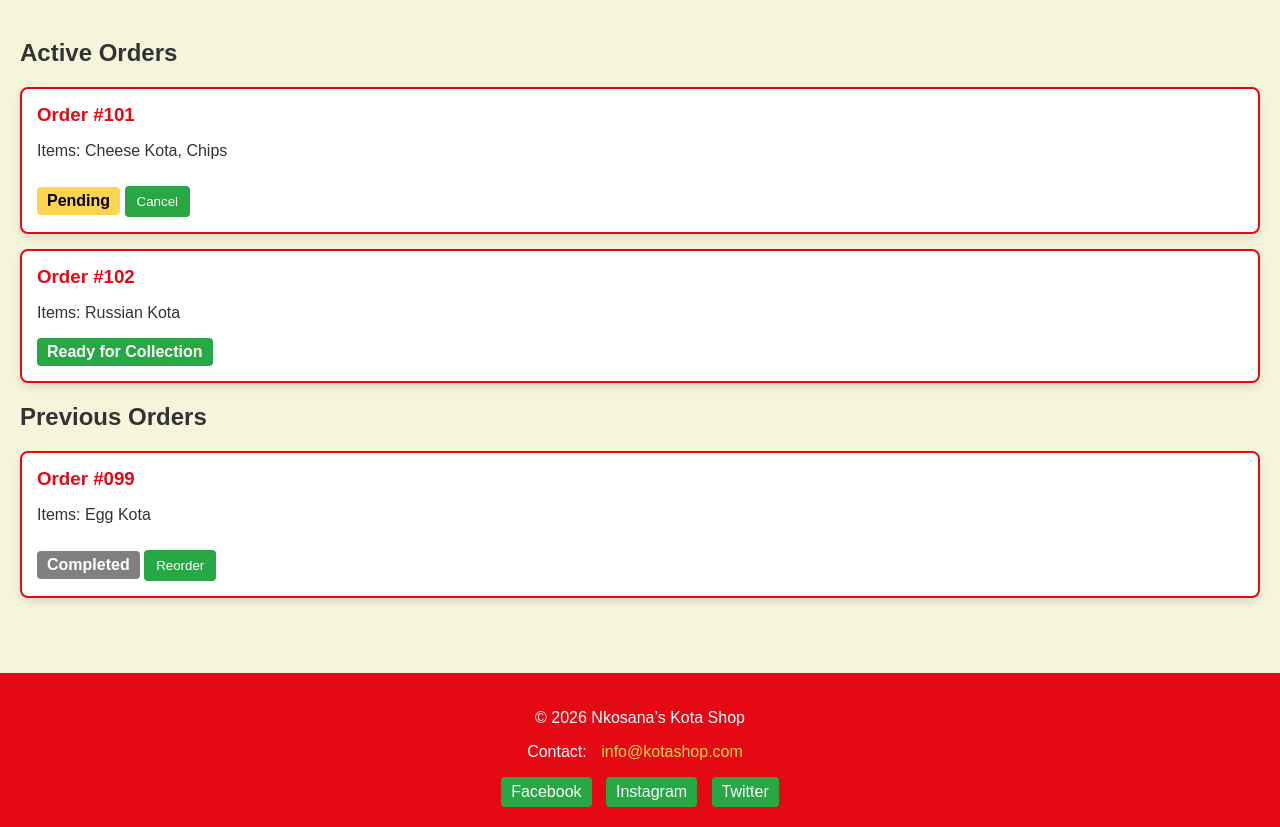
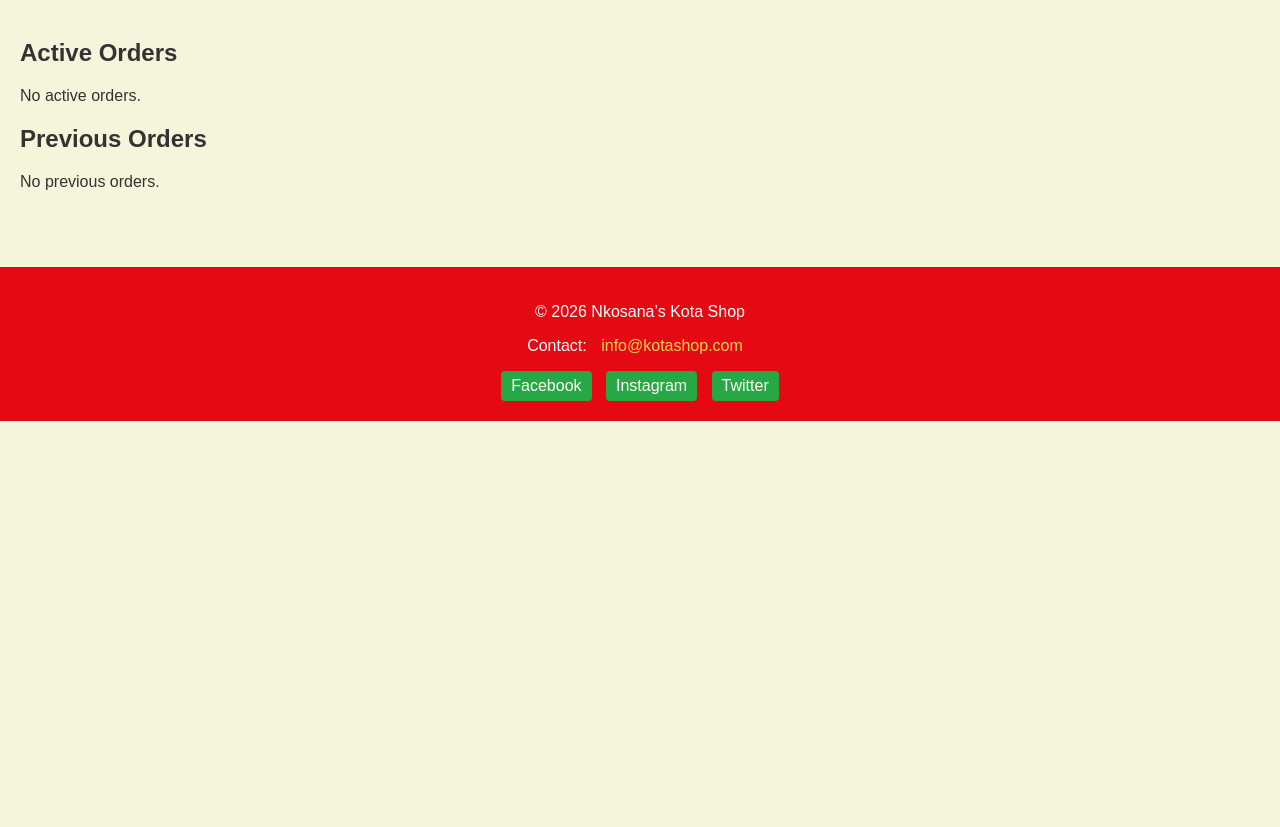
Before and after one commit to Okuhle1212/Ekasi-Online-Shopping, a Flask app: page /orders in a window 1280 px wide. Shown: the part 144-971 px from the top of the page. After the commit the page ends 565 px from the top, so only its background shows below. Run offline with Flask 3, Linux system fonts and the light colour scheme; a user stored in the database is signed in; data comes from the database, SQL or seed files in the repository.

Commit message:
Fix core order flows for customers and shop owner.
Wire Orders.html to Flask with live data, fix cart remove to cancel orders, and add OwnerDashboard so admin login works.

Co-authored-by: Cursor <cursoragent@cursor.com>

```diff
--- a/app.py
+++ b/app.py
@@ -160,12 +160,17 @@ def cancel_order(order_id):
     )
     conn.commit()
     flash("Order cancelled.", "success")
-    return redirect(url_for("orders"))
+    return redirect(request.referrer or url_for("orders"))
 
 @app.route("/owner_dashboard")
 def owner_dashboard():
     conn = get_db()
-    orders = conn.execute("SELECT * FROM orders").fetchall()
+    orders = conn.execute("""
+        SELECT orders.*, users.name, users.email
+        FROM orders
+        JOIN users ON orders.user_id = users.id
+        ORDER BY orders.id DESC
+    """).fetchall()
     return render_template("OwnerDashboard.html", orders=orders)
 
 @app.route("/mark_ready/<int:order_id>", methods=["POST"])
--- a/templates/Cart.html
+++ b/templates/Cart.html
@@ -22,7 +22,6 @@
         <a href="{{ url_for('logout') }}" class="auth">Logout</a>
       {% else %}
         <a href="{{ url_for('login') }}" class="auth">Login</a>
-        <a href="{{ url_for('register') }}" class="auth signup">Register</a>
       {% endif %}
     </li>
   </ul>
@@ -38,7 +37,7 @@
         <div class="cart-item">
           <h3>{{ order['items'] }}</h3>
           <p>Status: {{ order['status'] }}</p>
-          <form action="{{ url_for('mark_ready', order_id=order['id']) }}" method="POST">
+          <form action="{{ url_for('cancel_order', order_id=order['id']) }}" method="POST">
             <button type="submit" class="remove-btn">Remove</button>
           </form>
         </div>
--- a/templates/Orders.html
+++ b/templates/Orders.html
@@ -3,7 +3,7 @@
 <head>
   <meta charset="UTF-8">
   <title>Orders - Ekasi Online Shopping</title>
-  <link rel="stylesheet" href="Orders.css">
+  <link rel="stylesheet" href="{{ url_for('static', filename='Orders.css') }}">
 </head>
 <body>
 
@@ -11,14 +11,17 @@
     <h1>My Orders</h1>
     <nav>
       <ul>
-        <li><a href="Home.html">Home</a></li>
-        <li><a href="Kota.html">Kota</a></li>
-        <li><a href="Chips.html">Chips</a></li>
-        <li><a href="Orders.html">Orders</a></li>
-        <li><a href="Cart.html">Cart</a></li>
+        <li><a href="{{ url_for('home') }}">Home</a></li>
+        <li><a href="{{ url_for('kota') }}">Kota</a></li>
+        <li><a href="{{ url_for('chips') }}">Chips</a></li>
+        <li><a href="{{ url_for('orders') }}">Orders</a></li>
+        <li><a href="{{ url_for('cart') }}">Cart</a></li>
         <li class="auth-group">
-          <a href="Login.html" class="auth">Login</a>
-          <a href="Register.html" class="auth signup">Register</a>
+          {% if session.get("user_id") %}
+            <a href="{{ url_for('logout') }}" class="auth">Logout</a>
+          {% else %}
+            <a href="{{ url_for('login') }}" class="auth">Login</a>
+          {% endif %}
         </li>
       </ul>
     </nav>
@@ -26,26 +29,45 @@
 
   <section class="orders">
     <h2>Active Orders</h2>
-    <div class="order-card pending">
-      <h3>Order #101</h3>
-      <p>Items: Cheese Kota, Chips</p>
-      <span class="status">Pending</span>
-      <button class="cancel-btn">Cancel</button>
-    </div>
 
-    <div class="order-card ready">
-      <h3>Order #102</h3>
-      <p>Items: Russian Kota</p>
-      <span class="status">Ready for Collection</span>
-    </div>
+    {% set ns = namespace(has_active=false) %}
+    {% for order in orders %}
+      {% if order['status'] in ['Pending', 'Ready'] %}
+        {% set ns.has_active = true %}
+        <div class="order-card {% if order['status'] == 'Pending' %}pending{% else %}ready{% endif %}">
+          <h3>Order #{{ order['id'] }}</h3>
+          <p>Items: {{ order['items'] }}</p>
+          <span class="status">
+            {% if order['status'] == 'Ready' %}Ready for Collection{% else %}{{ order['status'] }}{% endif %}
+          </span>
+          {% if order['status'] == 'Pending' %}
+            <form action="{{ url_for('cancel_order', order_id=order['id']) }}" method="POST">
+              <button type="submit" class="cancel-btn">Cancel</button>
+            </form>
+          {% endif %}
+        </div>
+      {% endif %}
+    {% endfor %}
+    {% if not ns.has_active %}
+      <p>No active orders.</p>
+    {% endif %}
 
     <h2>Previous Orders</h2>
-    <div class="order-card completed">
-      <h3>Order #099</h3>
-      <p>Items: Egg Kota</p>
-      <span class="status">Completed</span>
-      <button class="reorder-btn">Reorder</button>
-    </div>
+
+    {% set ns = namespace(has_previous=false) %}
+    {% for order in orders %}
+      {% if order['status'] not in ['Pending', 'Ready'] %}
+        {% set ns.has_previous = true %}
+        <div class="order-card completed">
+          <h3>Order #{{ order['id'] }}</h3>
+          <p>Items: {{ order['items'] }}</p>
+          <span class="status">{{ order['status'] }}</span>
+        </div>
+      {% endif %}
+    {% endfor %}
+    {% if not ns.has_previous %}
+      <p>No previous orders.</p>
+    {% endif %}
   </section>
 
   <footer>
```
Also changed, not shown: templates/OwnerDashboard.html (added, +50 -0 lines).
